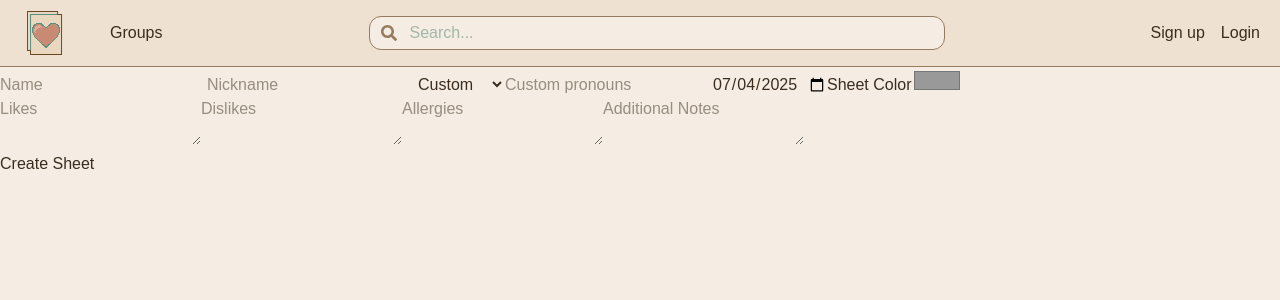
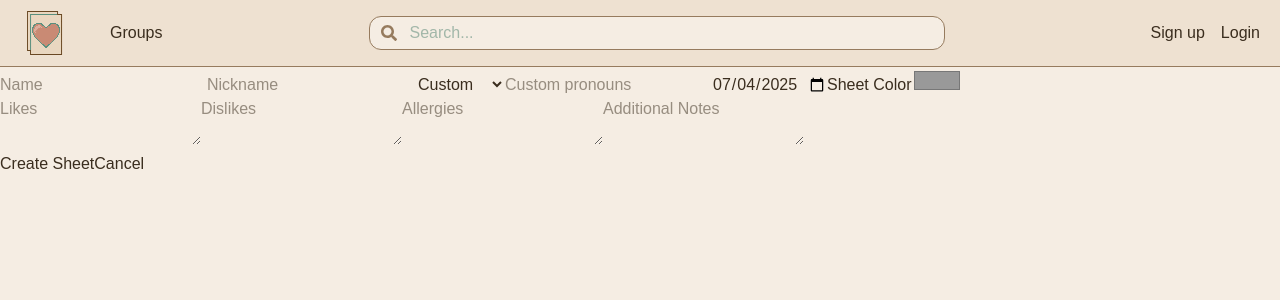
Before and after one commit to 04mHuang/Memsheets, a Next.js app in the folder frontend/: page /groups/1/sheets/add in a window 1280 px wide. Shown: the top 300 px of the page. Built offline with nearby package versions, Linux system fonts and the light colour scheme; no server answers; a web font is replaced by a local one.

Commit message:
Modified: adding sheet to be cancellable

```diff
--- a/frontend/src/app/groups/[group_id]/sheets/add/page.tsx
+++ b/frontend/src/app/groups/[group_id]/sheets/add/page.tsx
@@ -38,6 +38,7 @@ const EditSheet = () => {
         <button type="submit">
           Create Sheet
         </button>
+        <button onClick={(e) => {e.preventDefault(); router.back()}}>Cancel</button>
       </form>
     </div>
   );
```
